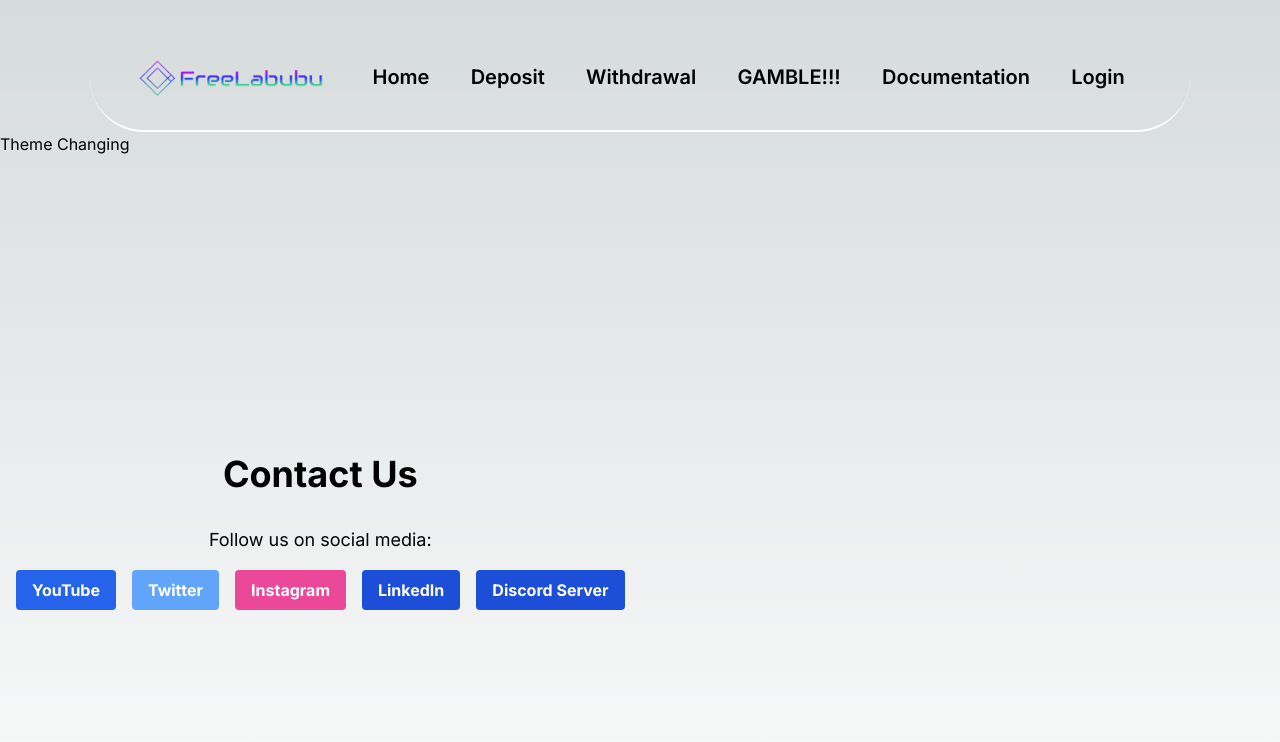
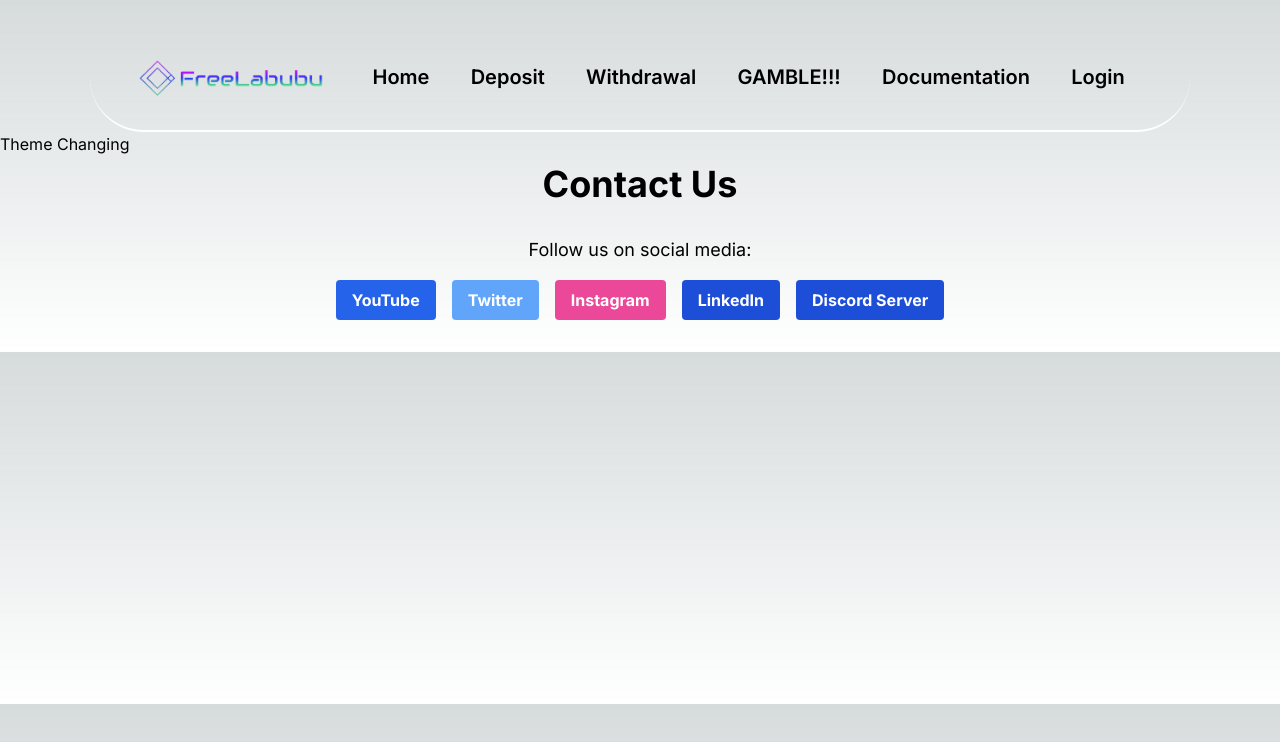
Before and after one commit to benhur1337/freelabubu, a Next.js app: page /contacts in a window 1280 px wide. Shown: the top 742 px of the page. Built offline with nearby package versions, Linux system fonts and the light colour scheme.

Commit message:
fix stuf

```diff
--- a/app/contacts/page.tsx
+++ b/app/contacts/page.tsx
@@ -2,7 +2,7 @@ import React from 'react';
 
 export default function Page() {
   return (
-    <div className="min-h-screen flex items-center justify-center">
+    <div className="w-screen flex flex-col items-center justify-center">
       <div className="container mx-auto px-4 py-8">
         <h1 className="text-4xl font-bold text-center mb-8">Contact Us</h1>
         <div className="flex flex-col items-center">
```
